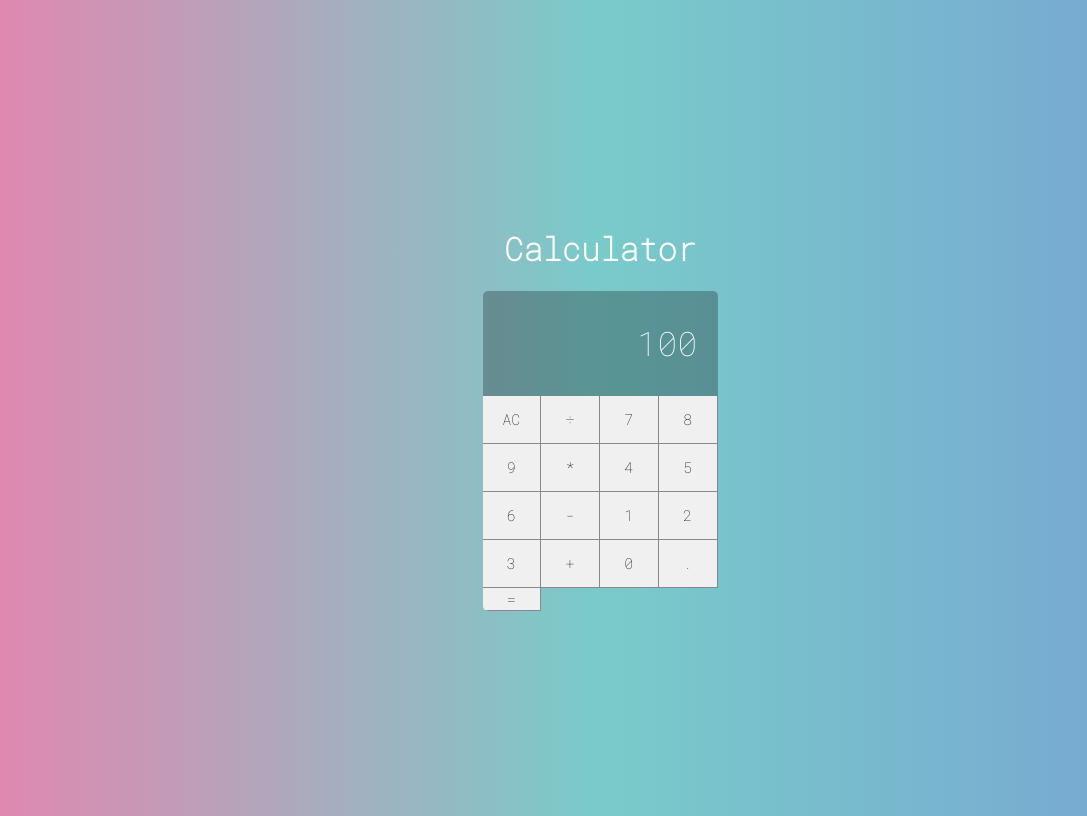
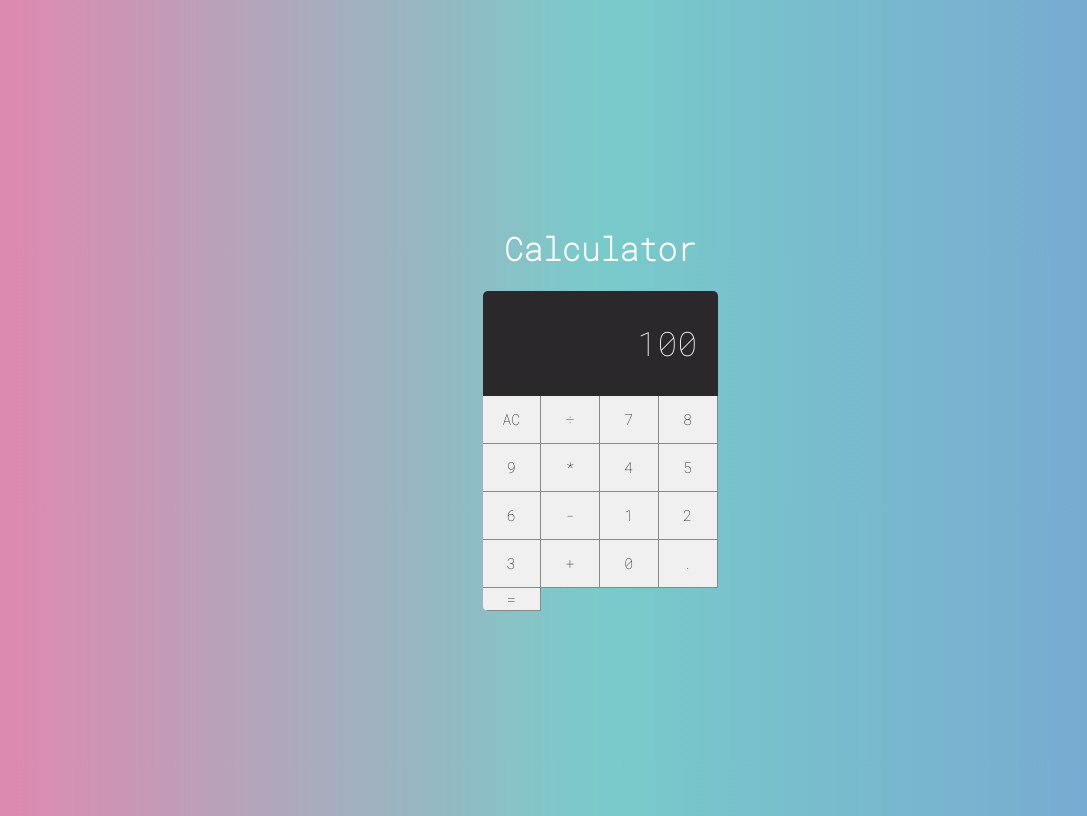
Before and after one commit to Scrowszinho/Calculadora, a React (Create React App) app: page / in a window 1280 px wide. Shown: the whole page, without its empty margins (40-1127 px from the left). Built offline with nearby package versions, Linux system fonts and the light colour scheme.

Commit message:
Feat: Arrumando o display

```diff
--- a/src/components/Display.css
+++ b/src/components/Display.css
@@ -1,6 +1,6 @@
 .display{
     grid-column: span 4;
-    background-color: #0004;
+    background-color: #2a282a;
     display: flex;
     justify-content: flex-end;
     align-items: center;
```
